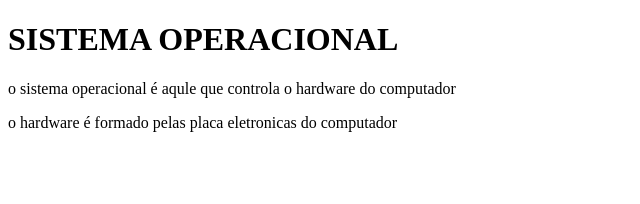
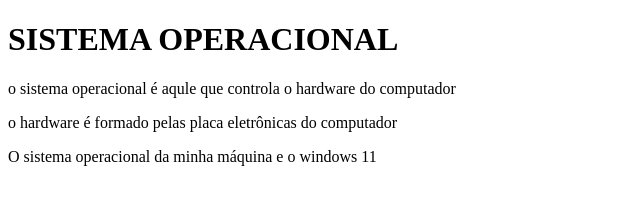
Before and after one commit to Kristopher2009/teste_cyber01, a plain HTML site: page index.html in a window 1280 px wide. Shown: the whole page, without its empty margins (0-640 px from the left). Drawn offline with Linux system fonts and the light colour scheme.

Commit message:
segunda versão

```diff
--- a/index.html
+++ b/index.html
@@ -9,6 +9,7 @@
 <body>
     <h1>SISTEMA OPERACIONAL</h1>
     <p>o sistema operacional é aqule que controla o hardware do computador</p>
-    <p>o hardware é formado pelas placa eletronicas do computador</p>
+    <p>o hardware é formado pelas placa eletrônicas do computador</p>
+    <p>O sistema operacional da minha máquina e o windows 11</p>
 </body>
 </html>
```
